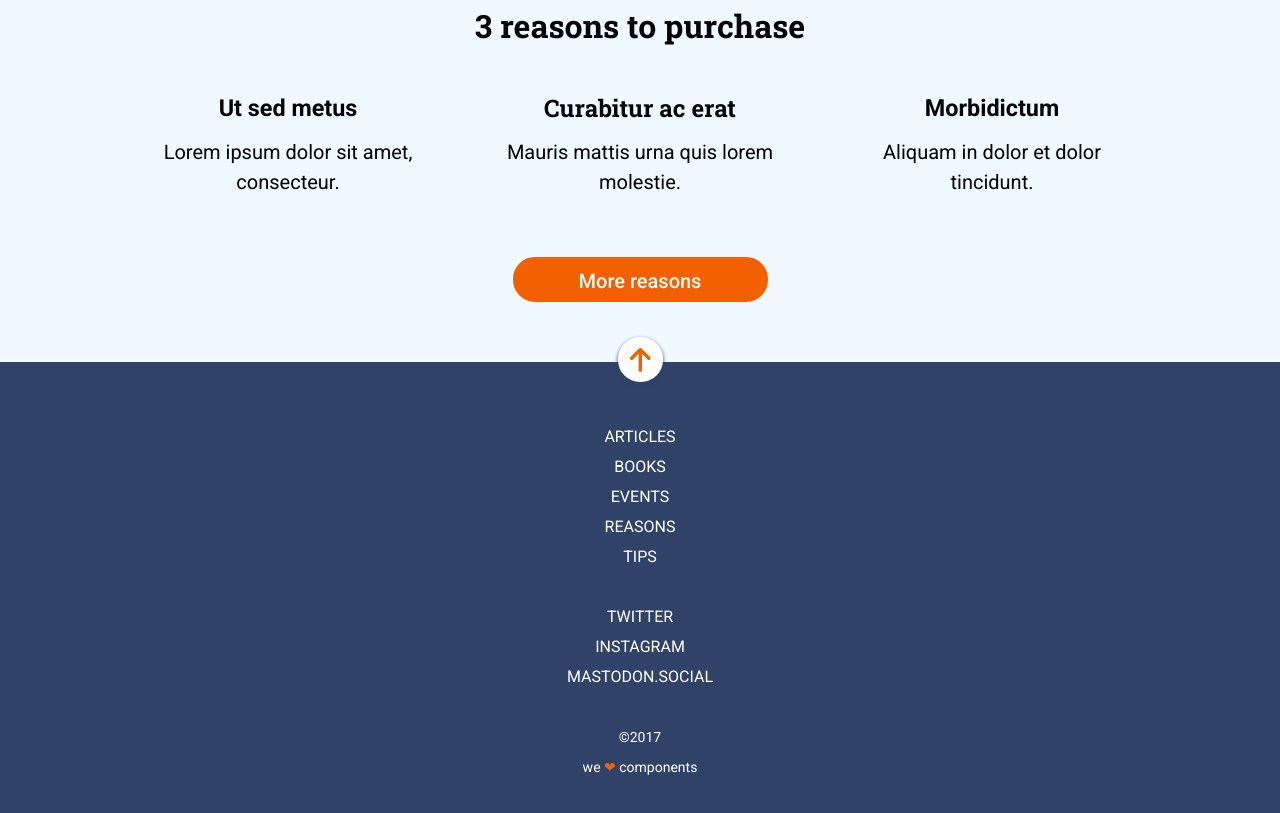
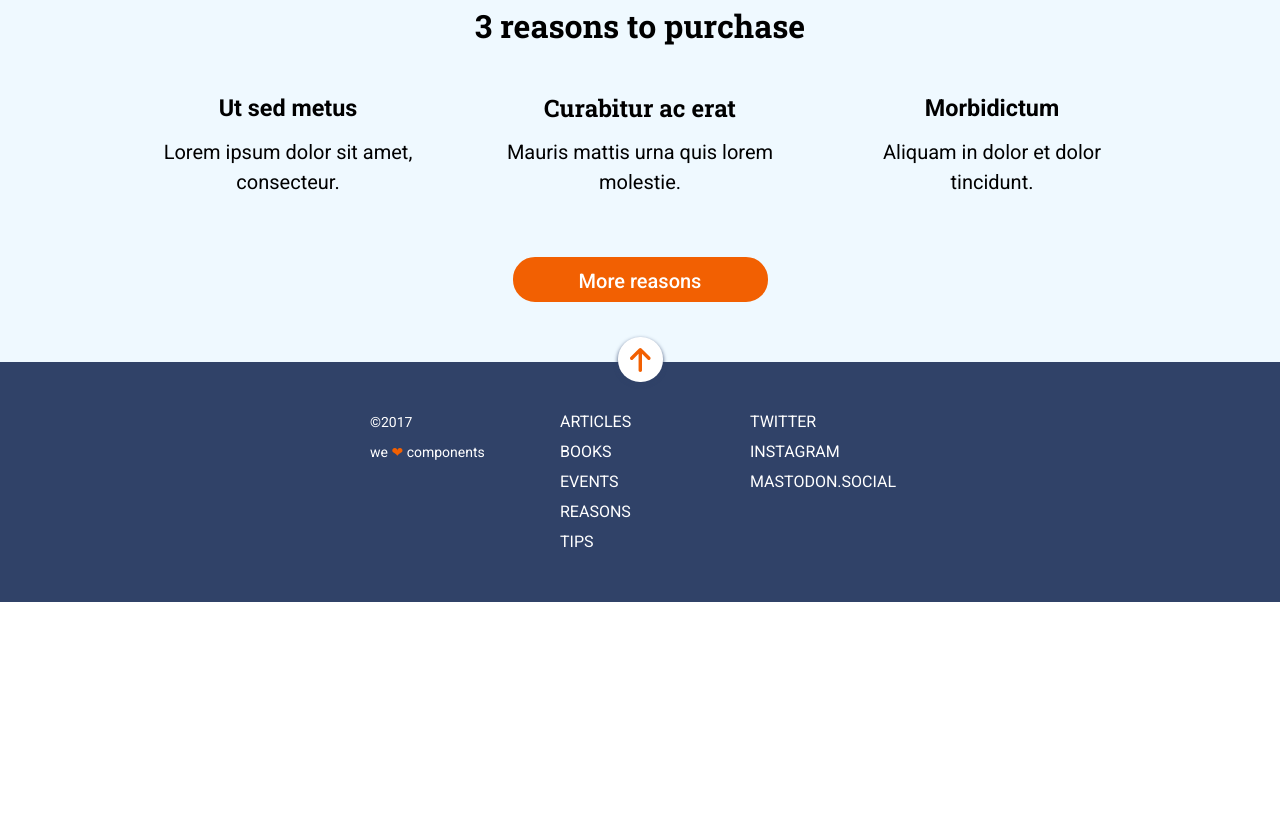
Before and after one commit to masopego/Anonymous-Snow, a website: page docs/index.html in a window 1280 px wide. Shown: the part 1217-2030 px from the top of the page. After the commit the page ends 1819 px from the top, so only its background shows below. Drawn offline with Linux system fonts and the light colour scheme.

Commit message:
Add footer tablet and desktop version

```diff
--- a/docs/index.html
+++ b/docs/index.html
@@ -103,6 +103,10 @@
             <span class="icon icon-scroll--up"></span>
           </a>
         </div>
+        <div class="footer__menu footer__menu--credits">
+          <p>&copy;2017</p>
+          <p>we<span> ❤︎ </span>components</p>
+        </div>
         <nav class="footer__menu footer__menu--list">
           <ul>
             <li class="uppercase">articles</li>
@@ -119,10 +123,6 @@
             <li class="uppercase">mastodon.social</li>
           </ul>
         </nav>
-        <div class="footer__menu footer__menu--credits">
-          <p>&copy;2017</p>
-          <p>we<span> ❤︎ </span>components</p>
-        </div>
       </div>
     </footer>
 
--- a/src/scss/components/_typography.scss
+++ b/src/scss/components/_typography.scss
@@ -108,4 +108,8 @@ body {
   &--credits {
     font-size: $font-size-small;
   }
+
+  @include tablet {
+    text-align: left;
+  }
 }
--- a/src/scss/layout/_footer.scss
+++ b/src/scss/layout/_footer.scss
@@ -9,15 +9,49 @@
     flex-direction: column;
     align-items: center;
     justify-content: center;
+
+    @include tablet {
+      padding-left: 39px;
+      padding-right: 39px;
+      padding-top: 45px;
+      flex-direction: row;
+      justify-content: space-between;
+      align-items: flex-start;
+    }
+
+    @include display {
+      padding-left: 370px;
+      padding-right: 370px;
+    }
+  }
+
+  &__menu {
+    @include tablet {
+      width: 210px;
+    }
+
+    @include display {
+      width: 160px;
+    }
   }
 
   &__menu--list {
     padding-bottom: 30px;
+
+    @include tablet {
+      padding-bottom: 0px;
+    }
   }
 
   &__menu--credits {
+    order: 1;
     & span {
       color: $color-bright;
+    }
+
+    @include tablet {
+      order: 0;
+      padding-right: 30px;
     }
   }
 
@@ -25,6 +59,7 @@
     width: 100%;
     position: absolute;
     top: 0;
+    left: 0;
     transform: translate(0, -25px);
   }
 
```
Also changed, not shown: src/html/partials/footer.html (+4 -4 lines), docs/assets/css/main.css.
